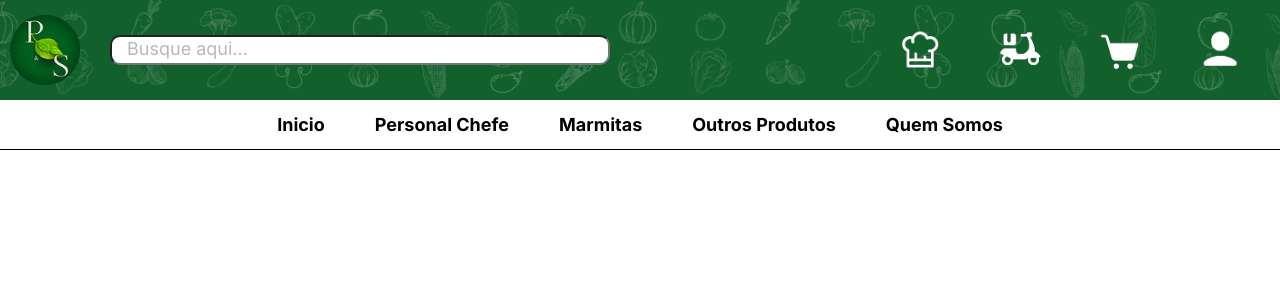
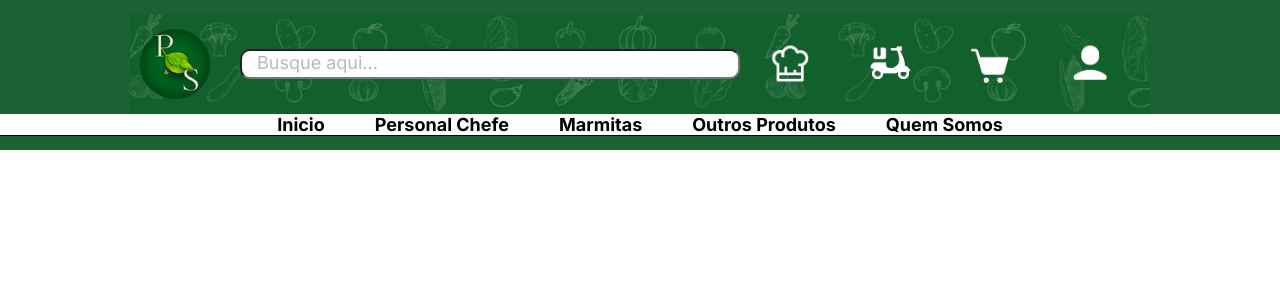
Before and after one commit to Victorjbs97/e-commece-pronto-saudavel-todos-os-dias, a PHP site: page /views/partials/header.php in a window 1280 px wide. Shown: the top 300 px of the page. Run offline with PHP 8.4, Linux system fonts and the light colour scheme.

Commit message:
Ajustes de espaçamentos de cabeçalho

```diff
--- a/views/partials/css/header.css
+++ b/views/partials/css/header.css
@@ -18,6 +18,10 @@ header{
     width: 100vw;
     height: 150px;
     background-color: var(--cor-primaria);
+    display: flex;
+    flex-direction: column;
+    justify-content: center;
+    align-items: center;
 
 }
 
@@ -216,12 +220,8 @@ header{
 
 #nav{
 
-    height: 50px;
-    background-color: white;
     border-bottom: 1px solid black;
-    display: flex;
-    align-items: center;
-    justify-content: center;
+    width: 100%;
 
 }
 
@@ -229,8 +229,13 @@ header{
 
     display: flex;
     flex-direction: row;
+    justify-content: center;
+    align-items: center;
     gap: 50px;
     list-style: none;
+
+    background-color: white;
+    height: 100%;
 
     font-family: var(--text);
     font-size: large;
```
